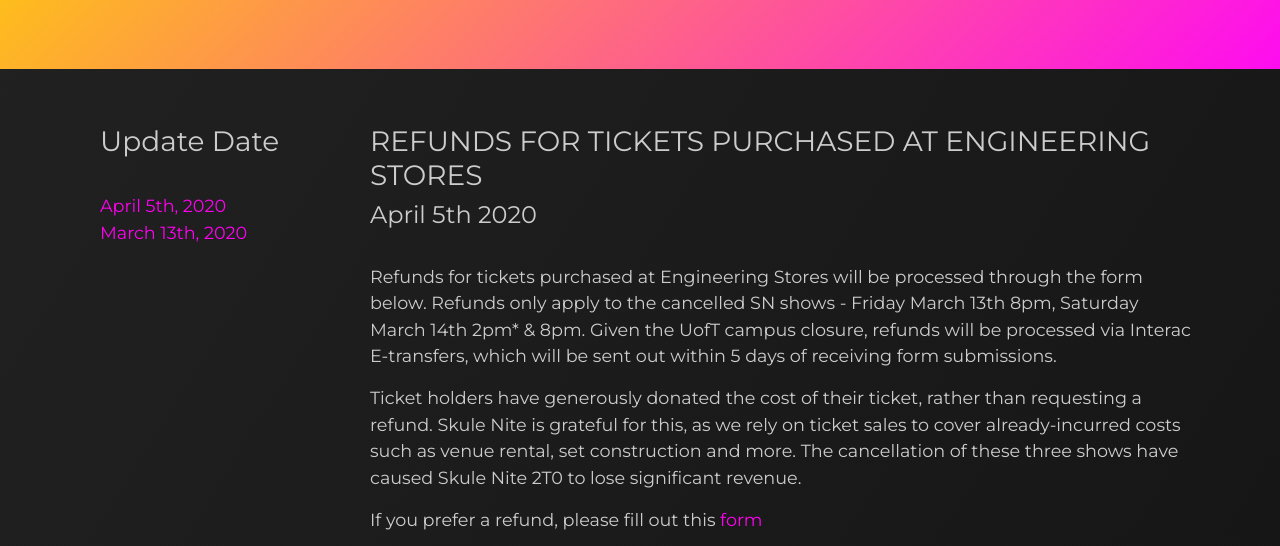
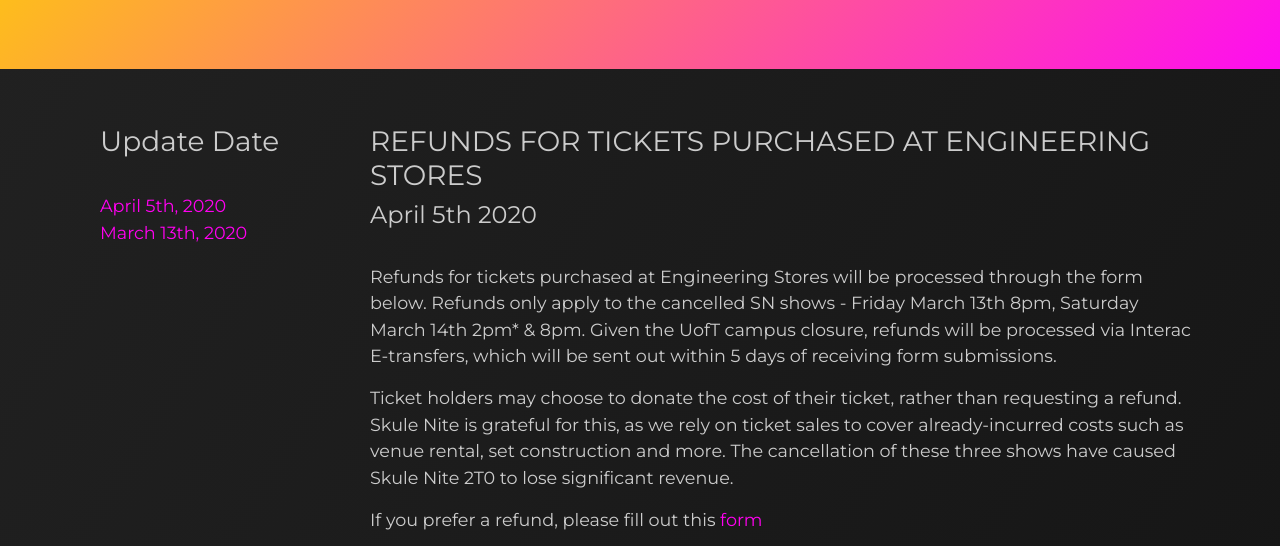
Before and after one commit to skulenite-web/2t0, a plain HTML site: page covid19.html in a window 1280 px wide. Shown: the part 235-781 px from the top of the page. Drawn offline with nearby package versions, Linux system fonts and the light colour scheme; files whose address does not match are found by name.

Commit message:
updated refund statement

```diff
--- a/covid19.html
+++ b/covid19.html
@@ -112,7 +112,7 @@
                             which will be sent out within 5 days of receiving form submissions.
                         </p>
 
-                        <p>Ticket holders have generously donated the cost of their ticket, rather than requesting a refund.
+                        <p>Ticket holders may choose to donate the cost of their ticket, rather than requesting a refund.
                             Skule Nite is grateful for this, as we rely on ticket sales to cover already-incurred costs such as venue rental, set construction and more.
                             The cancellation of these three shows have caused Skule Nite 2T0 to lose significant revenue.
                         </p>
```
